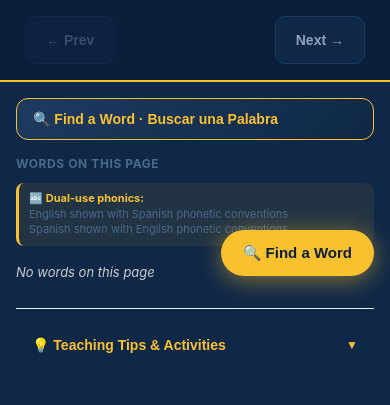
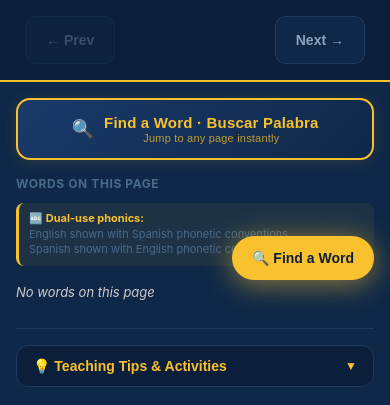
Before and after one commit to mcmillanme85-debug/Biliteracy-Bridge---Step-One, a Flask app: page /book/my-first-bilingual-cognates in a window 390 px wide. Shown: the part 544-949 px from the top of the page. Before the commit the page ends 897 px from the top, so only its background shows below. Run offline with Flask 3, Linux system fonts and the light colour scheme; the visitor is signed in with stand-in values (Sample User, id 1); data that the repository does not hold is empty; some libraries are stand-ins or nearby versions.

Commit message:
Update book.html

```diff
--- a/templates/book.html
+++ b/templates/book.html
@@ -9,7 +9,8 @@
 body{font-family:-apple-system,BlinkMacSystemFont,'Segoe UI',sans-serif;background:#0B1F3A;color:#fff;min-height:100vh}
 header{background:#0B1F3A;border-bottom:3px solid #F9C12E;padding:14px 20px;display:flex;align-items:center;justify-content:space-between;gap:12px;flex-wrap:wrap}
 .brand{display:flex;align-items:center;gap:8px}
-.brand img{height:44px;width:auto;background:transparent}
+/* FIX: logo filter makes it render cleanly on dark bg */
+.brand img{height:44px;width:auto;background:transparent;mix-blend-mode:multiply}
 .brand-name{font-size:16px;font-weight:700;color:#F9C12E}
 .header-right{display:flex;align-items:center;gap:10px}
 .page-counter{font-size:13px;color:#8BA3C0;font-weight:500}
@@ -36,7 +37,8 @@ header{background:#0B1F3A;border-bottom:3px solid #F9C12E;padding:14px 20px;disp
 .word-section h3{font-size:12px;font-weight:700;color:#4A6A8A;text-transform:uppercase;letter-spacing:.6px;margin-bottom:12px}
 .word-card{background:#0B1F3A;border-radius:12px;padding:14px;margin-bottom:10px}
 .word-label{font-size:11px;color:#4A6A8A;font-weight:600;text-transform:uppercase;letter-spacing:.4px;margin-bottom:4px}
-.word-text{font-size:22px;font-weight:700;color:#fff;margin-bottom:8px}@media(max-width:480px){.word-text{font-size:18px}}
+.word-text{font-size:22px;font-weight:700;color:#fff;margin-bottom:8px}
+@media(max-width:480px){.word-text{font-size:18px}}
 .word-pron{font-size:12px;color:#4A6A8A;font-style:italic;margin-bottom:10px}
 .play-row{display:flex;gap:8px;flex-wrap:wrap;margin-top:8px}
 .play-btn{display:flex;align-items:center;gap:6px;padding:10px 16px;border-radius:8px;border:none;font-size:13px;font-weight:600;cursor:pointer;transition:all .15s;min-height:44px}
@@ -44,13 +46,11 @@ header{background:#0B1F3A;border-bottom:3px solid #F9C12E;padding:14px 20px;disp
 .play-btn-en:hover{background:#1565C0;color:#fff}
 .play-btn-es{background:rgba(249,193,46,.15);color:#F9C12E}
 .play-btn-es:hover{background:#F9C12E;color:#0B1F3A}
-.play-btn-both{background:rgba(76,175,80,.15);color:#81C784}
-.play-btn-both:hover{background:#2E7D32;color:#fff}
 .play-btn:disabled{opacity:.5;cursor:not-allowed}
 .no-word{font-size:13px;color:#ccc;font-style:italic;padding:8px 0}
-.divider{border:none;border-top:1px solid #f0ede8;margin:16px 0}
-.tips-toggle{width:100%;background:#0F2847;border:none;border-radius:12px;padding:12px 16px;display:flex;align-items:center;justify-content:space-between;cursor:pointer;font-size:14px;font-weight:600;color:#F9C12E;transition:background .15s;margin-bottom:2px}
-.tips-toggle:hover{background:#FFE0B2}
+.divider{border:none;border-top:1px solid #1E3A5F;margin:16px 0}
+.tips-toggle{width:100%;background:#0B1F3A;border:1px solid #1E3A5F;border-radius:12px;padding:12px 16px;display:flex;align-items:center;justify-content:space-between;cursor:pointer;font-size:14px;font-weight:600;color:#F9C12E;transition:all .15s;margin-bottom:2px}
+.tips-toggle:hover{border-color:#F9C12E}
 .tips-toggle .arrow{transition:transform .25s;font-style:normal;font-size:12px}
 .tips-toggle.open .arrow{transform:rotate(180deg)}
 .tips-panel{display:none;background:#0B1F3A;border-radius:12px;border:1px solid #1E3A5F;overflow:hidden;margin-top:4px}
@@ -59,11 +59,11 @@ header{background:#0B1F3A;border-bottom:3px solid #F9C12E;padding:14px 20px;disp
 .tip-section:last-child{border-bottom:none}
 .tip-head{font-size:11px;font-weight:700;text-transform:uppercase;letter-spacing:.5px;margin-bottom:6px;display:flex;align-items:center;gap:5px}
 .tip-head-tip{color:#F9C12E}
-.tip-head-act{color:#6A1B9A}
-.tip-head-fact{color:#1565C0}
-.tip-text{font-size:13px;color:#fff;line-height:1.55}
-.act-box{background:rgba(249,193,46,.12);border-left:3px solid #FFC107;padding:8px 10px;border-radius:0 8px 8px 0;font-size:13px;color:#fff;line-height:1.5}
-.fact-box{background:rgba(30,58,95,.9);border-left:3px solid #9C27B0;padding:8px 10px;border-radius:0 8px 8px 0;font-size:12px;color:#fff;line-height:1.5}
+.tip-head-act{color:#A78BFA}
+.tip-head-fact{color:#60A5FA}
+.tip-text{font-size:13px;color:#CBD5E1;line-height:1.55}
+.act-box{background:rgba(249,193,46,.08);border-left:3px solid #F9C12E;padding:8px 10px;border-radius:0 8px 8px 0;font-size:13px;color:#E2E8F0;line-height:1.5}
+.fact-box{background:rgba(96,165,250,.08);border-left:3px solid #60A5FA;padding:8px 10px;border-radius:0 8px 8px 0;font-size:12px;color:#CBD5E1;line-height:1.5}
 .no-tip{font-size:12px;color:#8BA3C0;font-style:italic;padding:14px 16px}
 .sim-row{display:flex;align-items:center;gap:8px;padding:10px 16px;background:#0F2847}
 .sim-label{font-size:11px;color:#8BA3C0;min-width:55px}
@@ -74,35 +74,117 @@ header{background:#0B1F3A;border-bottom:3px solid #F9C12E;padding:14px 20px;disp
 .sim-low{background:#42A5F5}
 .sim-pct{font-size:11px;color:#4A6A8A;min-width:32px;text-align:right}
 .cognate-badge{display:inline-block;font-size:10px;font-weight:700;padding:2px 8px;border-radius:10px;margin-bottom:8px}
-.badge-perfect{background:#0F2847;color:#BF360C}
-.badge-near{background:#E8F5E9;color:#1B5E20}
-.badge-related{background:#E3F2FD;color:#0D47A1}
-/* Word finder */
-.word-finder-btn{display:flex;align-items:center;gap:8px;width:100%;background:linear-gradient(135deg,#1E3A5F,#0F2847);border:1.5px solid #F9C12E;border-radius:12px;padding:12px 16px;color:#F9C12E;font-size:14px;font-weight:700;cursor:pointer;margin-bottom:16px;transition:all .2s}
-.word-finder-btn:hover{background:#F9C12E;color:#0B1F3A}
-.word-overlay{display:none;position:fixed;inset:0;background:rgba(11,31,58,.97);z-index:1000;overflow-y:auto;padding:20px 16px}
-.word-overlay.open{display:block}
-.word-overlay-header{display:flex;align-items:center;justify-content:space-between;margin-bottom:20px;position:sticky;top:0;background:rgba(11,31,58,.98);padding:12px 0;border-bottom:1px solid #1E3A5F;z-index:10}
+.badge-perfect{background:rgba(249,193,46,.15);color:#F9C12E}
+.badge-near{background:rgba(134,239,172,.1);color:#86EFAC}
+.badge-related{background:rgba(147,197,253,.1);color:#93C5FD}
+
+/* ── PREMIUM WORD FINDER ── */
+.word-finder-btn{
+  display:flex;align-items:center;justify-content:center;gap:10px;
+  width:100%;
+  background:linear-gradient(135deg,#1a3a6b,#0F2847);
+  border:2px solid #F9C12E;
+  border-radius:14px;
+  padding:14px 16px;
+  color:#F9C12E;
+  font-size:15px;font-weight:800;
+  cursor:pointer;
+  margin-bottom:16px;
+  transition:all .2s;
+  letter-spacing:.2px;
+  box-shadow:0 2px 16px rgba(249,193,46,.12);
+}
+.word-finder-btn:hover{
+  background:#F9C12E;color:#0B1F3A;
+  box-shadow:0 4px 24px rgba(249,193,46,.35);
+  transform:translateY(-1px);
+}
+.word-finder-btn .wf-icon{font-size:18px}
+.word-finder-btn .wf-sub{font-size:11px;opacity:.75;font-weight:500;margin-top:1px}
+
+/* Full-screen overlay */
+.word-overlay{
+  display:none;position:fixed;inset:0;
+  background:rgba(7,18,35,.97);
+  backdrop-filter:blur(8px);
+  z-index:1000;overflow-y:auto;
+}
+.word-overlay.open{display:flex;flex-direction:column}
+.word-overlay-header{
+  background:#0B1F3A;
+  border-bottom:2px solid #F9C12E;
+  padding:16px 20px;
+  display:flex;align-items:center;justify-content:space-between;
+  position:sticky;top:0;z-index:10;
+}
 .word-overlay-title{font-size:18px;font-weight:800;color:#F9C12E}
-.word-overlay-close{background:transparent;border:1.5px solid #1E3A5F;color:#8BA3C0;border-radius:8px;padding:8px 16px;font-size:14px;cursor:pointer}
+.word-overlay-subtitle{font-size:12px;color:#8BA3C0;margin-top:2px}
+.word-overlay-close{
+  background:transparent;border:1.5px solid #1E3A5F;
+  color:#8BA3C0;border-radius:10px;padding:10px 18px;
+  font-size:14px;font-weight:600;cursor:pointer;transition:all .15s;
+}
 .word-overlay-close:hover{border-color:#F9C12E;color:#F9C12E}
-.word-overlay-grid{display:grid;grid-template-columns:repeat(auto-fill,minmax(130px,1fr));gap:10px}
-.word-overlay-chip{background:#0F2847;border:1.5px solid #1E3A5F;border-radius:12px;padding:12px;cursor:pointer;transition:all .15s;text-align:center}
-.word-overlay-chip:hover,.word-overlay-chip:active{border-color:#F9C12E;background:#1E3A5F}
-.word-overlay-chip-en{font-size:14px;font-weight:700;color:#fff;margin-bottom:3px}
-.word-overlay-chip-es{font-size:12px;color:#F9C12E}
-.word-overlay-chip-pg{font-size:11px;color:#4A6A8A;margin-top:4px}
+
+/* Search bar inside overlay */
+.word-overlay-search{padding:14px 20px;background:#0B1F3A;border-bottom:1px solid #1E3A5F}
+.word-overlay-search input{
+  width:100%;background:#0F2847;border:1.5px solid #1E3A5F;
+  border-radius:10px;padding:10px 14px;
+  color:#fff;font-size:14px;outline:none;transition:border .15s;
+}
+.word-overlay-search input:focus{border-color:#F9C12E}
+.word-overlay-search input::placeholder{color:#4A6A8A}
+
+.word-overlay-body{padding:16px 20px;flex:1}
+.word-overlay-grid{
+  display:grid;
+  grid-template-columns:repeat(auto-fill,minmax(140px,1fr));
+  gap:10px;
+}
+.word-overlay-chip{
+  background:#0F2847;border:1.5px solid #1E3A5F;
+  border-radius:14px;padding:14px 12px;
+  cursor:pointer;transition:all .18s;text-align:center;
+  position:relative;overflow:hidden;
+}
+.word-overlay-chip::before{
+  content:'';position:absolute;inset:0;
+  background:linear-gradient(135deg,rgba(249,193,46,.06),transparent);
+  opacity:0;transition:opacity .2s;
+}
+.word-overlay-chip:hover{border-color:#F9C12E;background:#162d52;transform:translateY(-2px);box-shadow:0 4px 16px rgba(249,193,46,.15)}
+.word-overlay-chip:hover::before{opacity:1}
+.word-overlay-chip:active{transform:translateY(0)}
+.word-overlay-chip-en{font-size:15px;font-weight:700;color:#fff;margin-bottom:4px}
+.word-overlay-chip-es{font-size:12px;color:#F9C12E;font-weight:500}
+.word-overlay-chip-pg{font-size:10px;color:#4A6A8A;margin-top:6px;font-weight:600;letter-spacing:.3px;text-transform:uppercase}
+
+/* Mobile float button */
 .word-finder-float{display:none}
-@media(max-width:780px){.word-finder-float{display:flex;position:fixed;bottom:24px;right:16px;z-index:500;background:#F9C12E;color:#0B1F3A;border:none;border-radius:50px;padding:14px 22px;font-size:15px;font-weight:800;cursor:pointer;box-shadow:0 4px 24px rgba(249,193,46,.5);align-items:center;gap:8px}}
+@media(max-width:780px){
+  .word-finder-float{
+    display:flex;position:fixed;bottom:20px;right:16px;z-index:500;
+    background:#F9C12E;color:#0B1F3A;border:none;border-radius:50px;
+    padding:14px 20px;font-size:14px;font-weight:800;cursor:pointer;
+    box-shadow:0 4px 24px rgba(249,193,46,.55);
+    align-items:center;gap:8px;
+    animation:floatPulse 3s ease-in-out infinite;
+  }
+}
+@keyframes floatPulse{
+  0%,100%{box-shadow:0 4px 24px rgba(249,193,46,.45)}
+  50%{box-shadow:0 4px 36px rgba(249,193,46,.75)}
+}
 </style>
 </head>
 <body>
 
 <header>
   <div class="brand">
-    <img src="/logo.png" alt="Biliteracy Bridge" style="background:transparent"
+    <img src="/logo.png" alt="Biliteracy Bridge"
          onerror="this.style.display='none';document.getElementById('brand-fallback').style.display='block'">
-    <span id="brand-fallback" style="display:none;font-size:18px;font-weight:800;color:#F9C12E">Biliteracy Bridge</span>
+    <span id="brand-fallback" style="display:none;font-size:18px;font-weight:800;color:#F9C12E">BB</span>
     <div class="brand-name">Biliteracy Bridge</div>
   </div>
   <div class="header-right">
@@ -125,12 +207,17 @@ header{background:#0B1F3A;border-bottom:3px solid #F9C12E;padding:14px 20px;disp
 
   <div class="sidebar">
     <div class="word-section">
-      <!-- Find a Word button -->
+      <!-- Premium Word Finder Button -->
       <button class="word-finder-btn" onclick="openWordFinder()">
-        🔍 Find a Word · Buscar una Palabra
+        <span class="wf-icon">🔍</span>
+        <span>
+          <div>Find a Word · Buscar Palabra</div>
+          <div class="wf-sub">Jump to any page instantly</div>
+        </span>
       </button>
+
       <h3>Words on this page</h3>
-      <div style="font-size:11px;color:#4A6A8A;line-height:1.4;margin-bottom:10px;padding:8px 10px;background:rgba(249,193,46,.08);border-radius:8px;border-left:3px solid #F9C12E">
+      <div style="font-size:11px;color:#4A6A8A;line-height:1.4;margin-bottom:10px;padding:8px 10px;background:rgba(249,193,46,.06);border-radius:8px;border-left:3px solid #F9C12E">
         🔤 <strong style="color:#F9C12E">Dual-use phonics:</strong><br>
         English shown with Spanish phonetic conventions<br>
         Spanish shown with English phonetic conventions
@@ -152,13 +239,35 @@ header{background:#0B1F3A;border-bottom:3px solid #F9C12E;padding:14px 20px;disp
   </div>
 </div>
 
+<!-- Word Finder Overlay -->
+<div class="word-overlay" id="wordFinderOverlay">
+  <div class="word-overlay-header">
+    <div>
+      <div class="word-overlay-title">🔍 Find a Word · Buscar una Palabra</div>
+      <div class="word-overlay-subtitle">Tap any word to jump straight to that page</div>
+    </div>
+    <button class="word-overlay-close" onclick="closeWordFinder()">✕ Close</button>
+  </div>
+  <div class="word-overlay-search">
+    <input type="text" id="wordSearchInput" placeholder="Type to filter… e.g. Tomato" oninput="filterWords(this.value)">
+  </div>
+  <div class="word-overlay-body">
+    <div class="word-overlay-grid" id="wordFinderGrid">
+      <p style="color:#8BA3C0;font-size:14px">Loading words…</p>
+    </div>
+  </div>
+</div>
+
+<!-- Mobile floating button -->
+<button class="word-finder-float" onclick="openWordFinder()">🔍 Find a Word</button>
+
 <script>
 const BOOK_ID = "{{ book_id }}";
 const NUM_PAGES = {{ book.num_pages }};
 let PAGES = [];
 let DATA_LOADED = false;
+let ALL_WORDS = []; // for filtering
 
-// Read startPage from URL query param
 const _urlParams = new URLSearchParams(window.location.search);
 let currentPage = parseInt(_urlParams.get('startPage') || _urlParams.get('page') || '0', 10);
 if (isNaN(currentPage) || currentPage < 0 || currentPage >= NUM_PAGES) currentPage = 0;
@@ -181,7 +290,7 @@ async function loadPageData() {
     PAGES = d.pages || [];
     DATA_LOADED = true;
     updateWords();
-    wordFinderBuilt = false; // rebuild with fresh data
+    wordFinderBuilt = false;
     const p = PAGES[currentPage] || {};
     const key = (p.english || (p.words && p.words[0] && p.words[0].english) || '').toLowerCase().split(/[\s\/]/)[0];
     updateTips(key, p.english || (p.words && p.words[0] && p.words[0].english) || '', p.spanish || (p.words && p.words[0] && p.words[0].spanish) || '', p.custom_tip || '');
@@ -433,15 +542,6 @@ function playAudio(lang, type, wordIdx) {
   audio.play().catch(() => { playing = false; });
 }
 
-async function playBothWords(wordIdx) {
-  if (playing) return;
-  playing = true;
-  await playLang("en", wordIdx);
-  await new Promise(r => setTimeout(r, 700));
-  await playLang("es", wordIdx);
-  playing = false;
-}
-
 function playLang(lang, wordIdx=0) {
   return new Promise(resolve => {
     const audio = new Audio(`/speak/${BOOK_ID}/${currentPage}/${lang}?type=word&word_idx=${wordIdx}`);
@@ -453,13 +553,12 @@ function playLang(lang, wordIdx=0) {
 
 buildDots();
 loadPageData();
-
-// Start on the correct page once data loads (or immediately for nav)
 goPage(currentPage);
 
 document.addEventListener("keydown", e => {
   if (e.key === "ArrowRight") goPage(currentPage + 1);
   if (e.key === "ArrowLeft") goPage(currentPage - 1);
+  if (e.key === "Escape") closeWordFinder();
 });
 
 // ── Word Finder ───────────────────────────────────────────────────────────────
@@ -468,9 +567,16 @@ let wordFinderBuilt = false;
 function openWordFinder() {
   document.getElementById('wordFinderOverlay').classList.add('open');
   document.body.style.overflow = 'hidden';
+  // Focus search input
+  setTimeout(() => {
+    const inp = document.getElementById('wordSearchInput');
+    if (inp) { inp.value = ''; inp.focus(); }
+  }, 100);
   if (!wordFinderBuilt) {
     if (PAGES.length) buildWordFinder();
     else setTimeout(() => { if (PAGES.length) buildWordFinder(); }, 1500);
+  } else {
+    filterWords(''); // reset filter
   }
 }
 
@@ -480,7 +586,7 @@ function closeWordFinder() {
 }
 
 function buildWordFinder() {
-  const words = [];
+  ALL_WORDS = [];
   PAGES.forEach((pg, i) => {
     let en = '', es = '';
     if (pg.words && pg.words[0] && pg.words[0].english) {
@@ -488,17 +594,35 @@ function buildWordFinder() {
     } else if (pg.english) {
       en = pg.english; es = pg.spanish || '';
     }
-    if (en) words.push({en, es, page: i});
+    if (en) ALL_WORDS.push({en, es, page: i});
   });
+  renderWordChips(ALL_WORDS);
+  wordFinderBuilt = true;
+}
+
+function renderWordChips(words) {
   const grid = document.getElementById('wordFinderGrid');
   if (!grid) return;
+  if (!words.length) {
+    grid.innerHTML = '<p style="color:#8BA3C0;font-size:14px;grid-column:1/-1">No words match your search.</p>';
+    return;
+  }
   grid.innerHTML = words.map(w => `
     <div class="word-overlay-chip" onclick="jumpToWord(${w.page})">
       <div class="word-overlay-chip-en">${w.en}</div>
       ${w.es ? `<div class="word-overlay-chip-es">${w.es}</div>` : ''}
       <div class="word-overlay-chip-pg">p.${w.page + 1}</div>
     </div>`).join('');
-  wordFinderBuilt = true;
+}
+
+function filterWords(query) {
+  if (!wordFinderBuilt) return;
+  const q = query.trim().toLowerCase();
+  if (!q) { renderWordChips(ALL_WORDS); return; }
+  const filtered = ALL_WORDS.filter(w =>
+    w.en.toLowerCase().includes(q) || w.es.toLowerCase().includes(q)
+  );
+  renderWordChips(filtered);
 }
 
 function jumpToWord(pageIdx) {
@@ -507,19 +631,5 @@ function jumpToWord(pageIdx) {
   window.scrollTo({top: 0, behavior: 'smooth'});
 }
 </script>
-<!-- Word Finder Overlay -->
-<div class="word-overlay" id="wordFinderOverlay">
-  <div class="word-overlay-header">
-    <span class="word-overlay-title">🔍 Find a Word · Buscar una Palabra</span>
-    <button class="word-overlay-close" onclick="closeWordFinder()">✕ Close</button>
-  </div>
-  <div class="word-overlay-grid" id="wordFinderGrid">
-    <p style="color:#8BA3C0;font-size:14px">Loading words…</p>
-  </div>
-</div>
-
-<!-- Mobile floating button -->
-<button class="word-finder-float" onclick="openWordFinder()">🔍 Find a Word</button>
-
 </body>
 </html>
```
